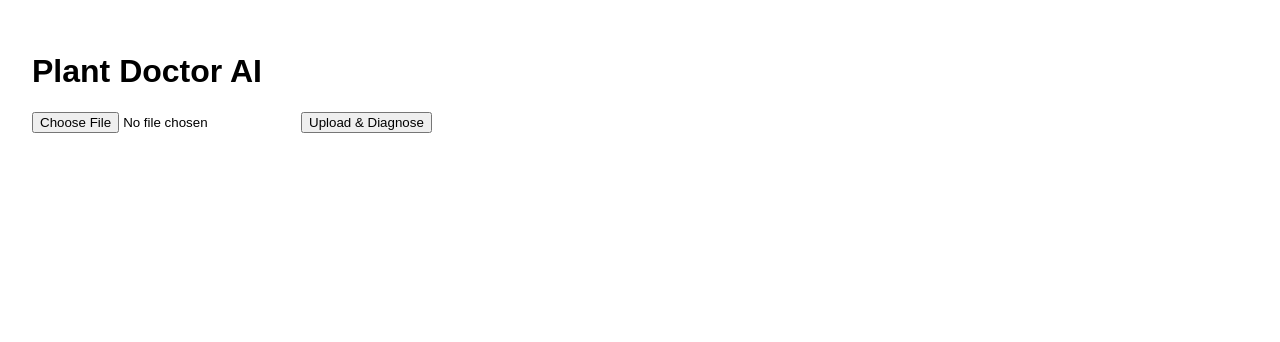
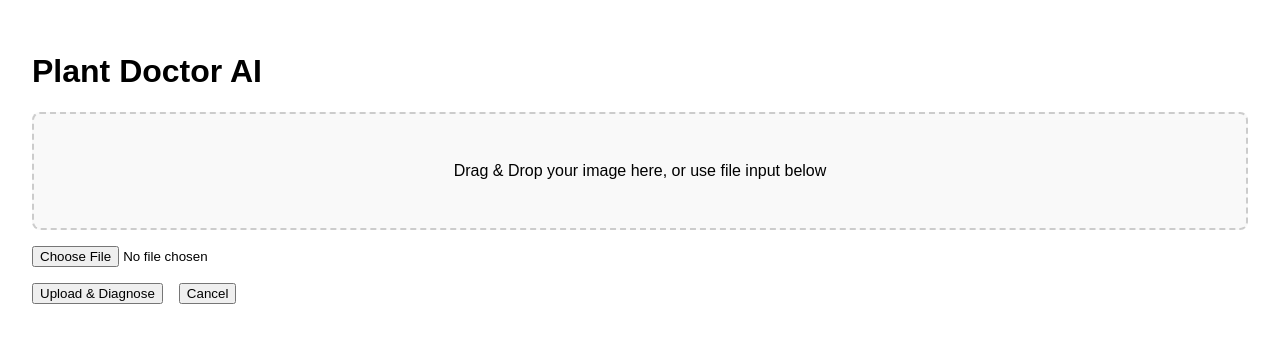
Before and after one commit to Itsjustcode/PlantDoc, a React (Create React App) app in the folder client/: page / in a window 1280 px wide. Shown: the top 342 px of the page. Built offline with nearby package versions, Linux system fonts and the light colour scheme.

Commit message:
added working image upload and preview on frontend

```diff
--- a/client/src/App.js
+++ b/client/src/App.js
@@ -6,22 +6,39 @@ import { Chart as ChartJS, ArcElement, Tooltip, Legend } from "chart.js";
 ChartJS.register(ArcElement, Tooltip, Legend);
 
 function App() {
-  // Store selected file from file input
+  // Store selected file from file input or drag & drop
   const [selectedImageFile, setSelectedImageFile] = useState(null);
 
   // Store response from backend
   const [predictionResponse, setPredictionResponse] = useState(null);
 
-  // When user selects an image file
+  // When user selects an image file (via file input)
   const handleImageSelection = (event) => {
     setSelectedImageFile(event.target.files[0]);
+  };
+
+  // When user drags & drops a file
+  const handleDrop = (event) => {
+    event.preventDefault();
+    setSelectedImageFile(event.dataTransfer.files[0]);
+  };
+
+  // Prevent default browser behavior for drag over
+  const handleDragOver = (event) => {
+    event.preventDefault();
+  };
+
+  // Reset the file selection and prediction response
+  const handleCancel = () => {
+    setSelectedImageFile(null);
+    setPredictionResponse(null);
   };
 
   // When user clicks the upload button
   const handleUploadAndPredict = async () => {
     // Make sure an image is selected
     if (!selectedImageFile) {
-      alert("Please select an image file first.");
+      alert("Please select or drop an image file first.");
       return;
     }
 
@@ -44,6 +61,7 @@ function App() {
 
     } catch (error) {
       console.error("Error uploading image:", error);
+      alert("Failed to upload image.");
     }
   };
 
@@ -65,13 +83,49 @@ function App() {
     <div style={{ padding: "2rem", fontFamily: "Arial, sans-serif" }}>
       <h1> Plant Doctor AI</h1>
 
+      {/* Drag & Drop Area */}
+      <div
+        onDrop={handleDrop}
+        onDragOver={handleDragOver}
+        style={{
+          border: "2px dashed #ccc",
+          borderRadius: "8px",
+          padding: "2rem",
+          textAlign: "center",
+          marginBottom: "1rem",
+          cursor: "pointer",
+          backgroundColor: "#f9f9f9",
+        }}
+      >
+        {selectedImageFile ? (
+          <p>{selectedImageFile.name}</p>
+        ) : (
+          <p>Drag & Drop your image here, or use file input below</p>
+        )}
+      </div>
+
       {/* File input for selecting image */}
       <input type="file" accept="image/*" onChange={handleImageSelection} />
 
-      {/* Upload button */}
-      <button onClick={handleUploadAndPredict} style={{ marginLeft: "1rem" }}>
-        Upload & Diagnose
-      </button>
+      {/* Image preview */}
+      {selectedImageFile && (
+        <div style={{ marginTop: "1rem" }}>
+          <img
+            src={URL.createObjectURL(selectedImageFile)}
+            alt="Preview"
+            width="200"
+            style={{ borderRadius: "8px", marginTop: "1rem" }}
+          />
+        </div>
+      )}
+
+      {/* Buttons */}
+      <div style={{ marginTop: "1rem" }}>
+        <button onClick={handleUploadAndPredict} style={{ marginRight: "1rem" }}>
+          Upload & Diagnose
+        </button>
+        <button onClick={handleCancel}>Cancel</button>
+      </div>
 
       {/* Display prediction result */}
       {predictionResponse && (
```
